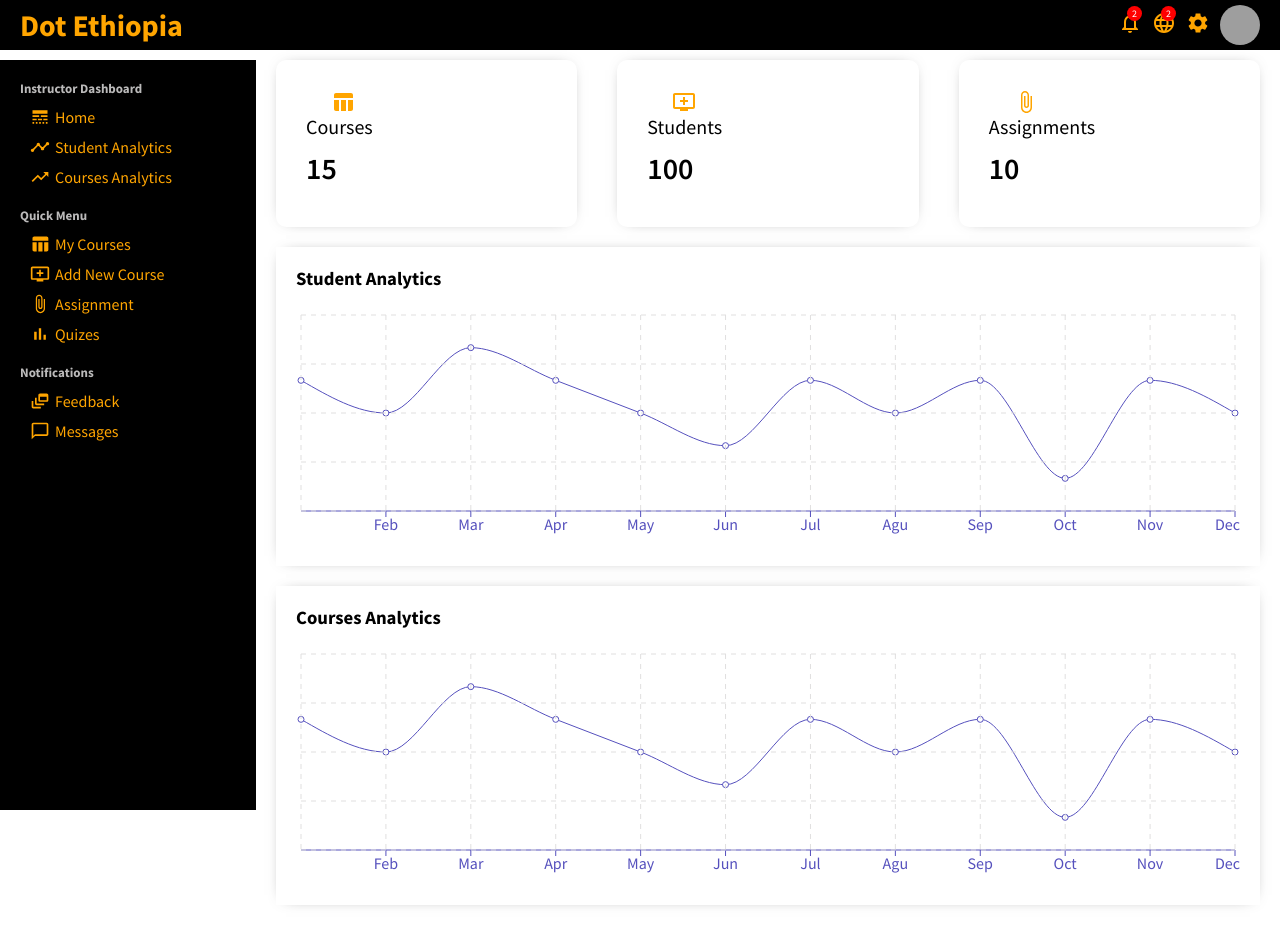
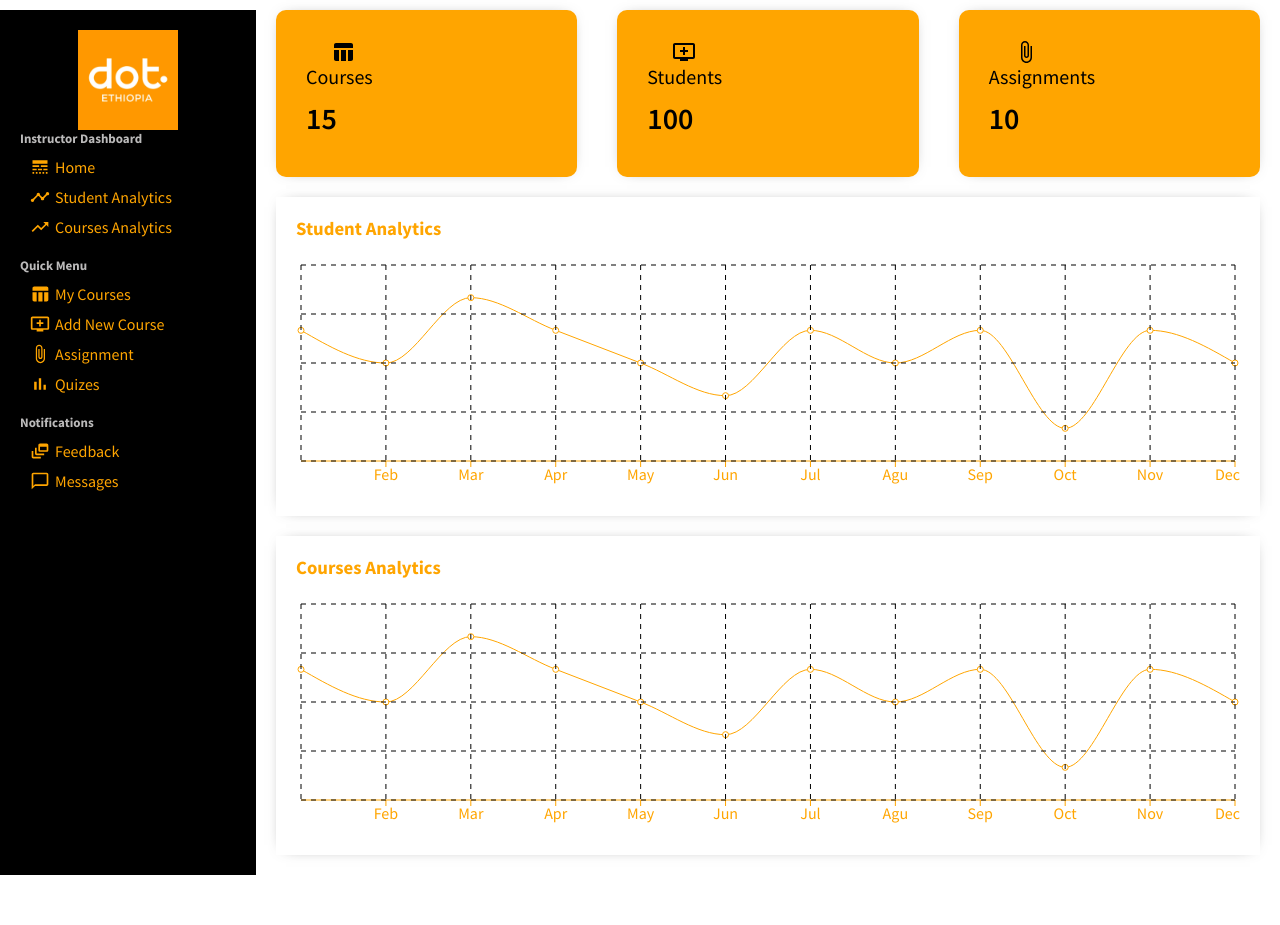
Before and after one commit to Amanfikiru/Dot_Ethiopia_E-learning, a React (Create React App) app in the folder front-end/: page / in a window 1280 px wide. After the commit the page ends 875 px from the top, so only its background shows below. Built offline with nearby package versions, Linux system fonts and the light colour scheme; grey boxes are pictures that could not be loaded.

Commit message:
modification of UI

```diff
--- a/front-end/src/App.js
+++ b/front-end/src/App.js
@@ -1,5 +1,5 @@
 import Sidebar from "./components/sidebar/Sidebar";
-import Topbar from "./components/topbar/Topbar";
+//import Topbar from "./components/topbar/Topbar";
 import "./App.css";
 import Home from "./pages/home/Home";
 import { BrowserRouter as Router, Routes, Route } from "react-router-dom";
@@ -13,9 +13,9 @@ import ModuleList from "./pages/moduleList/ModuleList";
 function App() {
   return (
     <Router>
-      <Topbar />
+
       <div className="container">
-        <Sidebar />
+      <Sidebar />
         <Routes>
           <Route exact path="/"
             element={<Home /> }
--- a/front-end/src/components/chart/Chart.jsx
+++ b/front-end/src/components/chart/Chart.jsx
@@ -15,10 +15,10 @@ export default function Chart({ title, data, dataKey, grid }) {
       <h3 className="chartTitle">{title}</h3>
       <ResponsiveContainer width="100%" aspect={4 / 1}>
         <LineChart data={data}>
-          <XAxis dataKey="name" stroke="#5550bd" />
-          <Line type="monotone" dataKey={dataKey} stroke="#5550bd" />
+          <XAxis dataKey="name" stroke="#FFA500" />
+          <Line type="monotone" dataKey={dataKey} stroke="#FFA500" />
           <Tooltip />
-          {grid && <CartesianGrid stroke="#e0dfdf" strokeDasharray="5 5" />}
+          {grid && <CartesianGrid stroke="#000000" strokeDasharray="5 5" />}
         </LineChart>
       </ResponsiveContainer>
     </div>
--- a/front-end/src/components/chart/chart.css
+++ b/front-end/src/components/chart/chart.css
@@ -7,4 +7,5 @@
 
 .chartTitle {
   margin-bottom: 20px;
+  color:orange;
 }
--- a/front-end/src/components/featuredInfo/featuredInfo.css
+++ b/front-end/src/components/featuredInfo/featuredInfo.css
@@ -12,6 +12,7 @@
   cursor: pointer;
   -webkit-box-shadow: 0px 0px 15px -10px rgba(0, 0, 0, 0.75);
   box-shadow: 0px 0px 15px -10px rgba(0, 0, 0, 0.75);
+  background-color: orange;
 }
 
 .featuredTitle{
@@ -38,11 +39,11 @@
 .featuredIcon{
     font-size: 20px;
     margin-left: 5px;
-    color: orange;
+    color: black;
 }
 
 .featuredIcon.negative{
-    color: orange;
+    color: black;
 }
 
 .featuredSub{
--- a/front-end/src/components/sidebar/Sidebar.jsx
+++ b/front-end/src/components/sidebar/Sidebar.jsx
@@ -18,6 +18,10 @@ export default function Sidebar() {
     <div className="sidebar">
       <div className="sidebarWrapper">
         <div className="sidebarMenu">
+
+          <div className="brand">
+            <img src="./DotLogo2.PNG" width="100px" height="100px" />
+          </div>
           <h3 className="sidebarTitle">Instructor Dashboard</h3>
           <ul className="sidebarList">
             <Link to="/" className="link">
--- a/front-end/src/components/sidebar/sidebar.css
+++ b/front-end/src/components/sidebar/sidebar.css
@@ -1,8 +1,8 @@
 .sidebar {
   flex: 1;
   /* width: 300px; */
-  max-width: 350px;
-  height: calc(100vh - 50px);
+  width: 400px;
+  /* height: calc(100vh - 50px); */
   background-color: black;
   position: sticky;
   top: 50px;
@@ -21,7 +21,14 @@
   font-size: 13px;
   color: rgb(187, 186, 186);
 }
+.brand {
+  width: 100%;
+  display: flex;
+  justify-content: center;
+  align-items: center;
+  gap: 2rem;
 
+}
 .sidebarList {
   list-style: none;
   padding: 5px;
--- a/front-end/src/pages/addModules/AddModules.jsx
+++ b/front-end/src/pages/addModules/AddModules.jsx
@@ -54,7 +54,7 @@ const postData = (e) => {
                 <label>Notes</label>
                 <textarea
                value={Notes}
-                id="w" rows="4"  cols="50"
+                id="w" rows="19"  cols="90"
                 onChange={(e) => setNotes(e.target.value)}
                 >
 
@@ -73,29 +73,18 @@ const postData = (e) => {
                 />
               </div>
 
-            </div>
+
+              </div>
+
             <div className="userUpdateRight">
-              <div className="userUpdateUpload">
-                <img
-                  className="userUpdateImg"
-                  src="https://images.pexels.com/photos/3358707/pexels-photo-3358707.png?cs=srgb&dl=pexels-rikka-ameboshi-3358707.jpg&fm=jpg&_gl=1*q69zqi*_ga*NzU2NTQ5NjYzLjE2NjY4OTYyMjQ.*_ga_8JE65Q40S6*MTY2Njg5NjIyNi4xLjEuMTY2Njg5NjI1MC4wLjAuMA."
-                  alt=""
-                />
-                <label htmlFor="file">
-                  <Publish className="userUpdateIcon" />
-                </label>
-                <input type="file"
-                       id="file"
-                       value={videourl}
-                       style={{ display: "none" }}
-                       onChange={(e) => setNotes(e.target.value) }
-                />
-              </div>
-              <button className="userUpdateButton"
+
+             <button className="userUpdateButton"
               onClick={(e)=>postData(e)}
               >Add</button>
             </div>
+
           </form>
           </div>
+
     )
 }
--- a/front-end/src/pages/addModules/addModules.css
+++ b/front-end/src/pages/addModules/addModules.css
@@ -124,6 +124,7 @@
       display: flex;
       flex-direction: column;
       justify-content: space-between;
+      margin: auto;
   }
 
   .userUpdateUpload{
--- a/front-end/src/pages/newCourse/NewCourse.jsx
+++ b/front-end/src/pages/newCourse/NewCourse.jsx
@@ -1,4 +1,4 @@
-import { Publish} from "@material-ui/icons";
+import { Photo, Publish} from "@material-ui/icons";
 import React, { useState } from 'react';
 import axios from 'axios';
 import "./newCourse.css";
@@ -10,7 +10,7 @@ export default function NewCourse() {
   //const navigate = useNavigate();
   const [courseTitle, setCourseTitle] = useState("");
   const [description, setDescription] = useState("");
-  // const [by, setBy] = useState('');
+  const [Photo, setPhoto] = useState('');
 
   const addCourse = async () =>{
     await axios({
@@ -20,7 +20,7 @@ export default function NewCourse() {
           "Content-type" : "application/json",
       },
     data :
-      { title:courseTitle, description:description, }
+      { title:courseTitle, description:description, photo:Photo, }
 
   })
 };
@@ -33,6 +33,7 @@ export default function NewCourse() {
     addCourse()
     setCourseTitle("")
     setDescription("")
+    setPhoto("")
 
   }
 
@@ -57,7 +58,7 @@ export default function NewCourse() {
               </div>
               <div className="userUpdateItem">
                 <label>Description</label>
-                <textarea value={description} id="w" rows="4"  cols="50"onChange={(e) => setDescription(e.target.value)}>
+                <textarea value={description} id="w" rows="19"  cols="90"onChange={(e) => setDescription(e.target.value)}>
 
                 </textarea>
 
@@ -84,7 +85,13 @@ export default function NewCourse() {
                 <label htmlFor="file">
                   <Publish className="userUpdateIcon" />
                 </label>
-                <input type="file" id="file" style={{ display: "none" }} />
+                <input
+                type="file"
+                id="file"
+                value={Photo}
+                style={{ display: "none" }}
+                onChange={(e) => setPhoto(e.target.value)}
+                />
               </div>
               <button className="userUpdateButton" onClick={(e)=>postData(e)}>Add</button>
             </div>
```
Also changed, not shown: front-end/public/DotLogo2.png (added).
